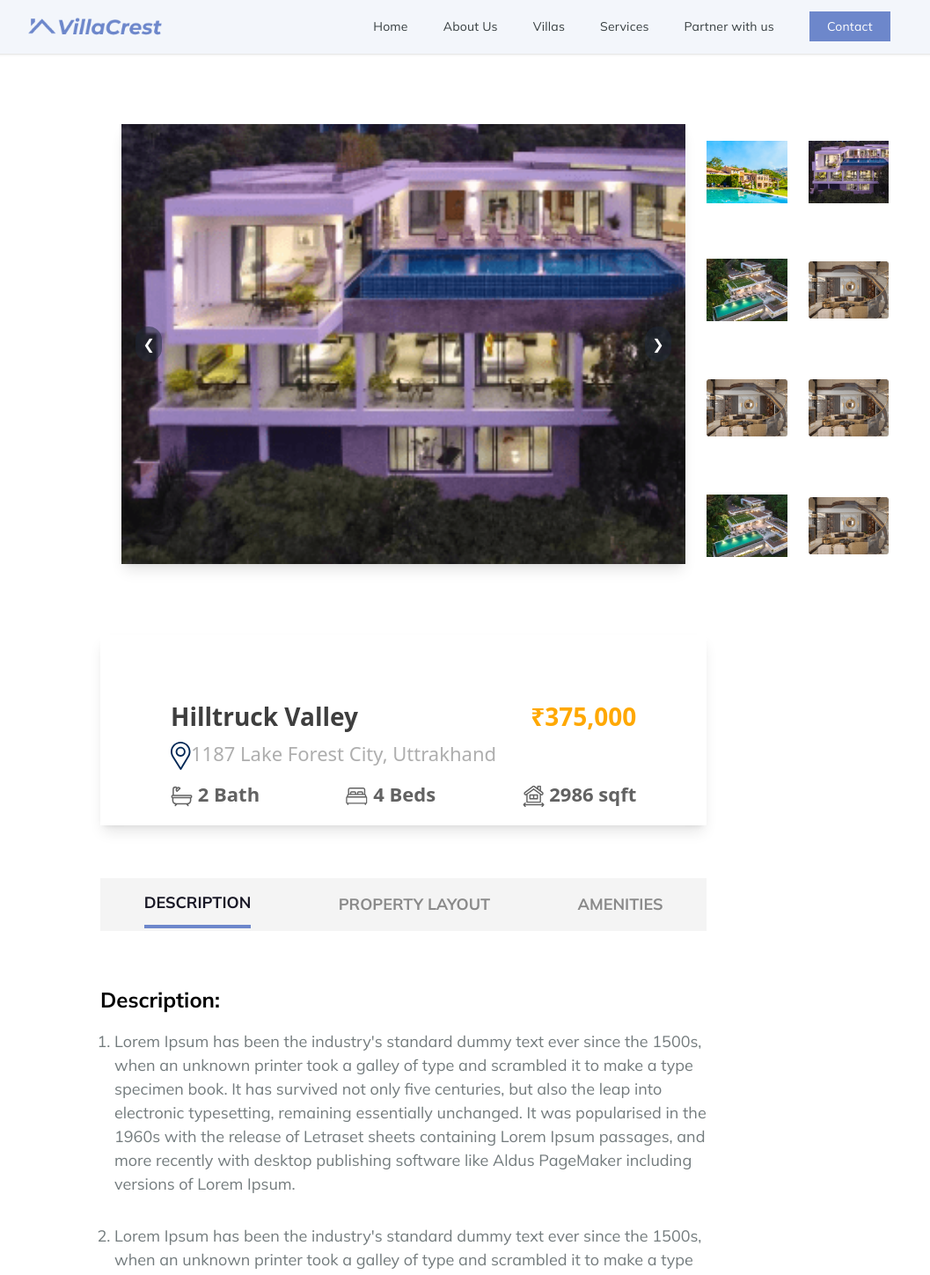
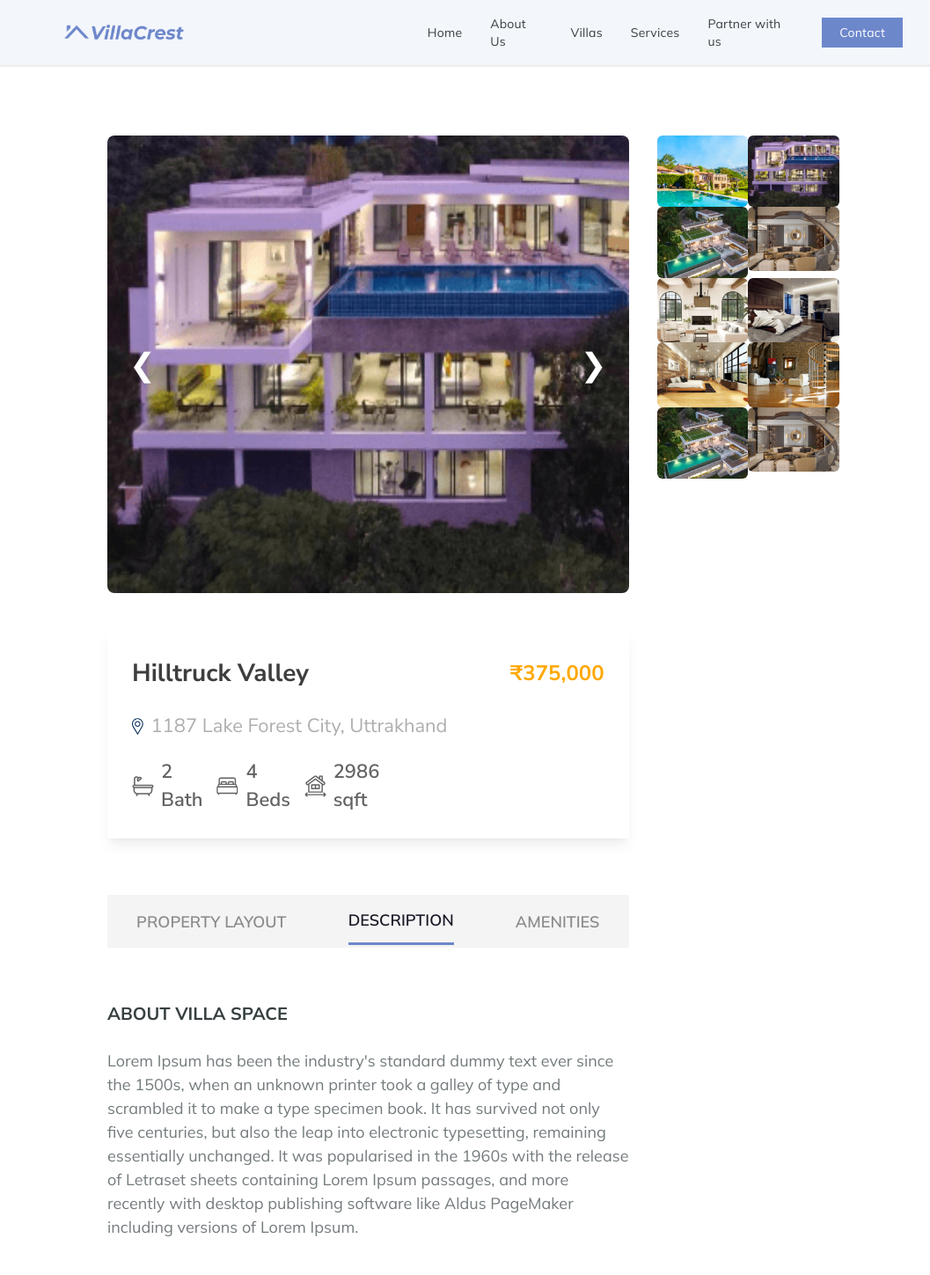
Before and after one commit to Anurag-aeroqube/Assignment-4, a React (Vite) app: page /villa/1 in a window 1280 px wide. Shown: the top 1449 px of the page at 88% size, without its empty margins (78-1135 px from the left). Built offline with nearby package versions, Linux system fonts and the light colour scheme.

Commit message:
Added all

```diff
--- a/src/Components/Ammenties.tsx
+++ b/src/Components/Ammenties.tsx
@@ -8,13 +8,22 @@ interface AmenityProps {
 const Amenities: React.FC<AmenityProps> = ({ amenities }) => {
   return (
     <>
-<section className='w-full grid grid-cols-3 gap-10 mt-4 mt-[60px]'>
+<section className='w-full grid md:grid-cols-3 grid-cols-2  mx-auto gap-x-10 gap-y-10  mt-15'>
   {
     amenities.map((item,index)=>(
-      <div className='h-[12.5rem] w-[12.5rem] bg-[#6d87cb] flex flex-col justify-center items-center rounded-sm gap-4'>
-      <img src={item.logo} alt="" />
-      <p className='text-[#ffffff] font-mulish text-[14px] font-extrabold'>{item.title}</p>
-    </div>
+      <header className='bg-[#6d87cb] rounded-sm xl:py-16  py-12'>
+        <div className='  flex flex-col sm:justify-center justify-between items-center sm:w-full w-[50%]  gap-4 mx-auto '>
+          <figure className='sm:w-[80px] sm:h-[80px]'>
+          <img src={item.logo} alt="" className='w-fit mx-auto my-auto ' />
+
+          </figure>
+
+
+  <p className='text-[#ffffff] font-mulish text-[14px] text-center font-extrabold'>{item.title}</p>
+</div>
+
+      </header>
+
     ))
   }
     </section>
--- a/src/Components/Description.tsx
+++ b/src/Components/Description.tsx
@@ -8,7 +8,7 @@ interface DescriptionSectionProps {
 const DescriptionSection: React.FC<DescriptionSectionProps> = ({ desc }) => {
   return (
     <div className="flex flex-col mt-[60px]">
-      <h1 className="font-mulish font-bold text-left text-[24px] my-">
+      <h1 className="font-mulish font-bold text-center lg:text-left text-[24px] my-">
         Description:
       </h1>
 
@@ -23,7 +23,7 @@ const DescriptionSection: React.FC<DescriptionSectionProps> = ({ desc }) => {
       <section>
         <article className="flex flex-col items-start justify-start w-full">
           <div className="text-left py-2">
-            <span className="font-mulish font-bold text-[24px] text-[#373f41]">
+            <span className="font-mulish font-bold text-[24px]  text-start text-[#373f41]">
               Address:
             </span>
             <p className="font-mulish font-semibold text-[20px] text-[#737b7d] inline">
--- a/src/Components/Nav.tsx
+++ b/src/Components/Nav.tsx
@@ -7,15 +7,23 @@ function Navbar() {
 
   return (
     <nav className="shadow-sm sm:p-4 p-3 items-center bg-[#3c64b1]/6">
-      <div className="flex flex:row sm:justify-center">
-        <div className="md:px-8 sm:px-4 lg:px-20 w-1/4">
+      <div className="flex flex:row sm:justify-center  sm:gap-x-20 lg:gap-x-20">
+        <div className=" md:w-1/4 ">
           {/* Logo ko clickable banaya aur Link wrap kiya */}
-          <Link to="/home">
-            <img src={villacrest} alt="Villa Crest Logo" className="cursor-pointer" />
+          <figure className="sm:w-[70%] md:w-[80%] xl:mx-20 sm:px-0 w-[100%] mx-auto  sm:my-2 ">
+            <div className="">
+            <Link to="/home">
+            <img src={villacrest} alt="Villa Crest Logo" className="sm:w-full md:w-[70%] xl:w-[55%] sm:mx-auto  w-[60%] cursor-pointer " />
           </Link>
+
+            </div>
+
+
+          </figure>
+
         </div>
 
-        <ul className="hidden sm:flex lg:px-40 md:px-7 sm:space-x-3 pl-20 items-center md:space-x-6 lg:space-x-10 sm:text-sm">
+        <ul className="hidden sm:flex xl:px-40  sm:space-x-3  items-center md:space-x-6 lg:space-x-8 sm:text-sm">
           <li>
             <Link
               to="/home"
--- a/src/Components/PropertyLayout.tsx
+++ b/src/Components/PropertyLayout.tsx
@@ -13,7 +13,7 @@ const AboutSection: React.FC<AboutSectionProps> = ({ layout }) => {
     <section className="w-full mt-[60px]">
       {layout.map((item, index) => (
         <div key={index}>
-          <h1 className="font-mulish font-bold text-left text-[20px] text-[#373f41] mb-[25px]">
+          <h1 className="font-mulish font-bold lg:text-left  text-center text-[20px] text-[#373f41] mb-[25px]">
             {item.title}
           </h1>
           <p className="font-mulish text-left text-[#737b7d] text-[18px] mb-[50px]">
--- a/src/Components/Services.tsx
+++ b/src/Components/Services.tsx
@@ -15,76 +15,84 @@ function Services() {
       </h2>{/*  call cook hai */}
 
 
-      <section className='py-10' >
-        <div className="flex flex-col md:flex md:flex-row justify-between md:px-20 py-10 items-center md:h-[404px]   ">
-          <div className="md:w-1/2  lg:pl-32 md:text-left px-3 ">
-            <h3 className="  lg:text-[32px] text-[#373f41] mb-6 text-2xl md:text-left text-center font-kanit ">On Call Cook</h3>
-            <p className="text-[#737b7d] font-mulish lg:text-[20px]  ">
-              Lorem Ipsum has been the industry's standard dummy text ever since the 1500s, when an unknown printer took a galley of type and scrambled it to make a type specimen book. It has survived not only five centuries, but also the leap into electronic typesetting, remaining essentially unchanged.
-            </p>
+      <section className='lg:py-14 sm:py-10' >
+        <article className='w-full'>
+          <div className='lg:w-[70%] w-[80%] mx-auto flex lg:flex-row flex-col  md:justify-between'>
+            <header className='lg:w-[50%] py-20 space-y-8'>
+              <p className='text-[#373f41] font-kanit text-[32px] leading-[40px] lg:text-left text-center tracking-[0.1px]'>On Call Cook</p>
+              <p className='font-mulish text-[20px] text-[#737b7d] leading-[32px] tracking[0.3px] '>Lorem Ipsum has been the industry's standard dummy text ever since the 1500s, when an unknown printer took a galley of type and scrambled it to make a type specimen book. It has survived not only five centuries, but also the leap into electronic typesetting, remaining essentially unchanged.</p>
+            </header>
+            <figure className='lg:w-[50%] '>
+              <img src={cook} className=' w-[70%] mx-auto lg:ml-30'></img>
+            </figure>
+
           </div>
-          <div className=" md:w-1/2 md:px-12 px-2 mt-3 ">
-            <img src={cook} alt="On Call Cook" className=" md:w-fit  w-full mx-auto" />
-          </div>
-        </div>
+        </article>
 
       </section>
 
 
       {/*
-      laundary services hai */}
+      laundary services */}
 
 
-      <section className='py-10 ' >
-        <div className="flex flex-col md:flex md:flex-row justify-between lg:px-20 lg:py-10 items-center lg:h-[399px] px-3   ">
-          <div className=" md:w-1/2 lg:pl-36 md:px-12 ">
-            <img src={laundary} alt="On Call Cook" className=" md:w-fit w-full mx-auto" />
+<section className='lg:py-14 sm:py-10' >
+        <article className='w-full'>
+
+          <div className='lg:w-[70%] w-[80%] mx-auto flex lg:flex-row flex-col-reverse  md:justify-between'>
+          <figure className='lg:w-[50%] '>
+              <img src={laundary} className='w-[70%] mx-auto '></img>
+            </figure>
+
+            <header className='lg:w-[50%] py-20 space-y-8'>
+              <p className='text-[#373f41] font-kanit text-[32px] leading-[40px] lg:text-left text-center tracking-[0.1px]'>Laundary Services</p>
+              <p className='font-mulish text-[20px] text-[#737b7d] leading-[32px] tracking[0.3px] '>Lorem Ipsum has been the industry's standard dummy text ever since the 1500s, when an unknown printer took a galley of type and scrambled it to make a type specimen book. It has survived not only five centuries, but also the leap into electronic typesetting, remaining essentially unchanged.</p>
+            </header>
+
+
           </div>
-          <div className="md:w-1/2  lg:pr-20  md:pr-18 lg:pl-3 md:text-left mt-10 ">
-            <h3 className="  lg:text-[32px] text-[#373f41] mb-8 font-kanit md:text-left text-center text-2xl">Laundary Services</h3>
-            <p className="text-[#737b7d] font-mulish lg:text-[20px] tracking-[0.3px]  ">
-              Lorem Ipsum has been the industry's standard dummy text ever since the 1500s, when an unknown printer took a galley of type and scrambled it to make a type specimen book. It has survived not only five centuries, but also the leap into electronic typesetting, remaining essentially unchanged.
-            </p>
-          </div>
-
-        </div>
+        </article>
 
       </section>
 
 
-      {/* facility cleaning services hai */}
+      {/* facility cleaning services */}
 
-      <section className='py-10' >
-        <div className="flex flex-col md:flex-row justify-between lg:px-20 py-10 items-center lg:h-[404px] px-3  ">
-          <div className="md:w-1/2    md:text-left text-center lg:pl-30 md:pl-20">
-            <h3 className="  lg:text-[32px] text-[#373f41] mb-8 font-kanit text-2xl ">Facility Cleaning Services</h3>
-            <p className="text-[#737b7d] font-mulish lg:text-[20px]  ">
-              Lorem Ipsum has been the industry's standard dummy text ever since the 1500s, when an unknown printer took a galley of type and scrambled it to make a type specimen book. It has survived not only five centuries, but also the leap into electronic typesetting, remaining essentially unchanged.
-            </p>
+      <section className='lg:py-14 sm:py-10' >
+        <article className='w-full'>
+          <div className='lg:w-[70%] w-[80%] mx-auto flex lg:flex-row flex-col  md:justify-between'>
+            <header className='lg:w-[50%] py-20 space-y-8'>
+              <p className='text-[#373f41] font-kanit text-[32px] leading-[40px] lg:text-left text-center tracking-[0.1px]'>Facility Cleaning Services</p>
+              <p className='font-mulish text-[20px] text-[#737b7d] leading-[32px] tracking[0.3px] '>Lorem Ipsum has been the industry's standard dummy text ever since the 1500s, when an unknown printer took a galley of type and scrambled it to make a type specimen book. It has survived not only five centuries, but also the leap into electronic typesetting, remaining essentially unchanged.</p>
+            </header>
+            <figure className='lg:w-[50%] '>
+              <img src={Cleaning} className='lg:w-[70%] w-[70%] mx-auto lg:ml-30'></img>
+            </figure>
+
           </div>
-          <div className=" md:w-1/2 mt-5 sm:px-20 md:px-14">
-            <img src={Cleaning} alt="On Call Cook" className=" md:w-fit w-full mx-auto" />
-          </div>
-        </div>
+        </article>
 
       </section>
 
 
-      {/* maintance and repairs  hai*/}
+      {/* maintance and repairs */}
 
-      <section className='py-10 ' >
-        <div className="flex flex-col md:flex-row justify-between md:px-20 lg:py-10 items-center lg:h-[316px]   ">
-          <div className=" md:w-1/2 md:pl-14 md:pr-12 lg:pl-25 lg:pr-20 ">
-            <img src={Maintenance} alt="On Call Cook" className="md:w-fit w-full mx-auto " />
+      <section className='lg:py-14 py-10 mb-20 ' >
+        <article className='w-full'>
+
+          <div className='lg:w-[70%] w-[80%] mx-auto flex lg:flex-row flex-col-reverse gap-x-5 lg:justify-between'>
+          <figure className='lg:w-[48%] mx-auto sm:pt-0 pt-10 '>
+              <img src={Maintenance} className='w-[90%]  my-auto '></img>
+            </figure>
+
+            <header className='lg:w-[52%]   space-y-8'>
+              <p className='text-[#373f41] font-kanit text-[32px] leading-[40px] lg:text-left text-center tracking-[0.1px]'>Maintenance & Repairs</p>
+              <p className='font-mulish text-[20px] text-[#737b7d] leading-[32px] tracking[0.3px] '>Lorem Ipsum has been the industry's standard dummy text ever since the 1500s, when an unknown printer took a galley of type and scrambled it to make a type specimen book. It has survived not only five centuries, but also the leap into electronic typesetting, remaining essentially unchanged.</p>
+            </header>
+
+
           </div>
-          <div className="md:w-1/2  lg:pr-20  md:pl-5 md:text-left lg:pl-5 text-center pt-8 px-2">
-            <h3 className="  lg:text-[32px] text-[#373f41] mb-8  text-2xl font-kanit ">Maintenance & Repairs</h3>
-            <p className="text-[#737b7d] font-mulish lg:text-[20px]  tracking-[0.1px]">
-              Lorem Ipsum has been the industry's standard dummy text ever since the 1500s, when an unknown printer took a galley of type and scrambled it to make a type specimen book. It has survived not only five centuries, but also the leap into electronic typesetting, remaining essentially unchanged.
-            </p>
-          </div>
-
-        </div>
+        </article>
 
       </section>
 
--- a/src/Components/VCrousel.tsx
+++ b/src/Components/VCrousel.tsx
@@ -28,26 +28,25 @@ const VCarousel = () => {
   };
 
   return (
-    <div className="relative w-full h-full mx-auto overflow-hidden  shadow-lg">
+    <div className="relative w-full h-full mx-auto ">
       {/* Image Display */}
       <div className="relative">
         <img
           src={images[currentIndex]}
-          className="block w-full h-[500px] "
+          className="block  sm:h-[500px] xl:h-[520px] w-fit mx-auto rounded-lg"
           alt={`Slide ${currentIndex + 1}`}
         />
       </div>
 
-
       {/* Navigation Buttons */}
       <button
-        className="absolute top-1/2 left-4 transform -translate-y-1/2 bg-gray-800/50 text-white p-2 rounded-full"
+        className="absolute top-1/2 left-6 transform -translate-y-1/2  text-white w-8 h-8 text-4xl flex items-center justify-center rounded-full shadow-lg hover:scale-110 transition"
         onClick={goToPrevious}
       >
         ❮
       </button>
       <button
-        className="absolute top-1/2 right-4 transform -translate-y-1/2 bg-gray-800/50 text-white p-2 rounded-full"
+        className="absolute top-1/2 right-6 transform -translate-y-1/2  text-white w-8 h-8 text-4xl flex items-center justify-center rounded-full shadow-lg hover:scale-110 transition"
         onClick={goToNext}
       >
         ❯
--- a/src/Components/Villas.tsx
+++ b/src/Components/Villas.tsx
@@ -10,10 +10,10 @@ const Villas = () => {
       <section className='w-full my-[5rem] '>
         <article className='w-[85%] mx-auto'>
           <article className="mb-[4.35rem] text-center">
-            <h1 className="font-kanit text-[2rem] text-headColor">
+            <h1 className="font-kanit text-[2rem] text-[#373f41]">
               Let's explore the villas
             </h1>
-            <h1 className="font-kanit text-[2rem] text-headColor">
+            <h1 className="font-kanit text-[2rem] text-[#373f41]">
               of your dreams
             </h1>
           </article>
--- a/src/Components/VillasDetails.tsx
+++ b/src/Components/VillasDetails.tsx
@@ -26,60 +26,88 @@ const DetailedVila = () => {
   return (
     <>
       <section className='w-full  mb-[8rem] mt-[5rem]'>
-        <article className='w-[70%] mx-auto flex  '>
-          <aside className='w-full mx-auto'>
-              <section className='w-fit mx-auto'>
-                  <VCrousel/>
+        <article className='lg:w-[65%] xl:mx-50 lg:mx-40 flex lg:flex-row flex-col mx-auto lg:gap-x-8 w-[96%] '>
+          <aside className='w-full  mx-auto'>
+            <section className='mx-auto'>
+              <VCrousel />
             </section>
-              <section className='w-full h-[217px] shadow-lg'>
-              <article className="flex flex-col gap-3 p-20 mt-20">
-                    <header className="flex justify-between font-bold">
-                      <h1 className="font-nunitosans font-bold text-[28px] text-[#3e3e3e] leading-[27.2px]">{villa.title}</h1>
-                      <h1 className="font-nunitosans font-bold text-[28px] text-[#ffa800] leading-[27.2px]">{villa.price}</h1>
+
+
+            <section className='w-full mx-auto '>
+              <article className="flex flex-col gap-5 shadow-[rgba(0,0,0,0.07)] shadow-lg sm:p-7 p-4 mt-10">
+                <header className="flex justify-between  font-bold">
+                  <h1 className="font-Nunito-Sans font-bold md:text-[28px] sm:text-[24px] text-[20px] text-[#3e3e3e] md:leading-[47.6px]">
+                    {villa.title}
+                  </h1>
+                  <h1 className="font-Nunito-Sans font-bold d:text-[28px] sm:text-[24px] text-[20px] text-[#ffa800] md:leading-[47.6px]">
+                    {villa.price}
+                  </h1>
                 </header>
+                <figure className='flex flex-row  gap-x-2'>
+                  <img src={loc} className="sm:w-[2.5%] w-[4%]" />
+                  <p className="text-left font-Nunito-Sans text-[#aeaeae] sm:text-[22px] text-[16px]">{villa.address}</p>
+                </figure>
+                <footer className="flex  xl:w-[60%] justify-between lg:w-[90%] sm:w-[60%] w-[100%]  text-sm">
 
-                    <p className="text-left font-nunitosans text-[#aeaeae] text-[22px]"><img src={loc} className="inline" />{villa.address}</p>
-                    <footer className="flex justify-between text-sm">
-                      <p className="text-left font-semibold font-nunitosans text-[#626262] text-[22px]"><img src={bathtub} className="inline" /> {villa.bath}</p>
-                      <p className="text-left font-semibold font-nunitosans text-[#626262] text-[22px]"><img src={room} className="inline" /> {villa.beds}</p>
-                      <p className="text-left font-semibold font-nunitosans text-[#626262] text-[22px]"><img src={house} className="inline" /> {villa.size}</p>
+                  <figure className='flex flex-row xl:gap-x-2'>
+                    <img src={bathtub} className="" />
+                    <p className="text-left font-semibold font-Nunito-Sans text-[#626262]  text-[16px] sm:text-[22px]">{villa.bath}
+                    </p>
+                  </figure>
+
+                  <figure className='flex flex-row gap-x-2'>
+                    <img src={room} className="" />
+                    <p className="text-left font-semibold font-Nunito-Sans text-[#626262]  text-[16px] sm:text-[22px]"> {villa.beds}
+                    </p>
+                  </figure>
+
+
+                  <figure className='flex flex-row gap-x-2'>
+                    <img src={house} className="" />
+                    <p className="text-left font-semibold font-Nunito-Sans text-[#626262]  text-[16px] sm:text-[22px]">{villa.size}
+                    </p>
+                  </figure>
                 </footer>
+
               </article>
             </section>
 
-              <section className='h-15 flex justify-around items-center bg-[#f4f4f4] w-full mt-15'>
+
+            <section className='h-15 flex justify-around items-center gap-x-1 bg-[#f4f4f4] w-full mt-16'>
+
               <h1
-                      className={`py-3 cursor-pointer font-mulish text-[18px] font-bold text-[#8a8a8a] ${activeSection === 'description' ? 'text-[#181725] border-b-4 border-[#6d87cb]' : ''}`}
-                      onClick={() => setActiveSection('description')}
-                  >
-                      DESCRIPTION
-                  </h1>
-                  <h1
-                      className={` py-3 cursor-pointer font-mulish text-[18px] font-bold text-[#8a8a8a] ${activeSection === 'layout' ? 'text-[#181725] border-b-4 border-[#6d87cb]' : ''}`}
+                className={` py-3 cursor-pointer font-mulish xl:text-[18px] sm:text-[16px] text-[12px]  font-semibold text-[#8a8a8a] ${activeSection === 'layout' ? 'text-[#181725] border-b-3 border-[#6d87cb]' : ''}`}
                 onClick={() => setActiveSection('layout')}
               >
                 PROPERTY LAYOUT
               </h1>
 
               <h1
-                      className={`py-3 cursor-pointer font-mulish text-[18px] font-bold text-[#8a8a8a] ${activeSection === 'amenities' ? 'text-[#181725] border-b-4 border-[#6d87cb]' : ''}`}
+                className={`py-3 cursor-pointer font-mulish xl:text-[18px] sm:text-[16px] text-[12px]   font-semibold text-[#8a8a8a] ${activeSection === 'description' ? 'text-[#181725] border-b-3 border-[#6d87cb]' : ''}`}
+                onClick={() => setActiveSection('description')}
+              >
+                DESCRIPTION
+              </h1>
+
+              <h1
+                className={`py-3 cursor-pointer font-mulish xl:text-[18px] sm:text-[16px] text-[12px]  font-semibold text-[#8a8a8a] ${activeSection === 'amenities' ? 'text-[#181725] border-b-3 border-[#6d87cb]' : ''}`}
                 onClick={() => setActiveSection('amenities')}
               >
                 AMENITIES
               </h1>
             </section>
             <section className="w-full">
-  {activeSection === "layout" && <AboutSection layout={villa.desc.layout} />}
-  {activeSection === "description" && <DescriptionSection desc={villa.desc.desc} />}
+              {activeSection === "description" && <AboutSection layout={villa.desc.layout} />}
+              {activeSection === "layout" && <DescriptionSection desc={villa.desc.desc} />}
               {activeSection === "amenities" && <Amenities amenities={villa.desc.aminities} />}
             </section>
 
 
           </aside>
-          <aside className="w-[30%]">
-
+          <aside className="w-[35%] h-[500px]  lg:block overflow-x-hidden overflow-y-scroll">
   <SideImages images={villa.images} />
 </aside>
+
 
         </article>
       </section>
--- a/src/Components/Villasimages.tsx
+++ b/src/Components/Villasimages.tsx
@@ -6,15 +6,19 @@ type SideImagesProps = {
 
 const SideImages: React.FC<SideImagesProps> = ({ images }) => {
   return (
-    <section className="grid grid-cols-2 gap-6">
+    <section className="">
+      <div className='grid xl:grid-cols-2 grid-cols-1 hy-auto '>
       {images.map((image, index) => (
         <img
           key={index}
           src={image}
-          className="rounded-lg h-[110px] w-[155px] object-contain"
+          className="rounded-md "
           alt=""
         />
       ))}
+
+      </div>
+
     </section>
   );
 };
```
Also changed, not shown: src/Components/About.tsx (+22 -22 lines), src/Components/Villacard.tsx (+15 -10 lines), src/VillasData/Data.ts (+5 -3 lines). Lines whose indentation alone changed are shown as unchanged.
